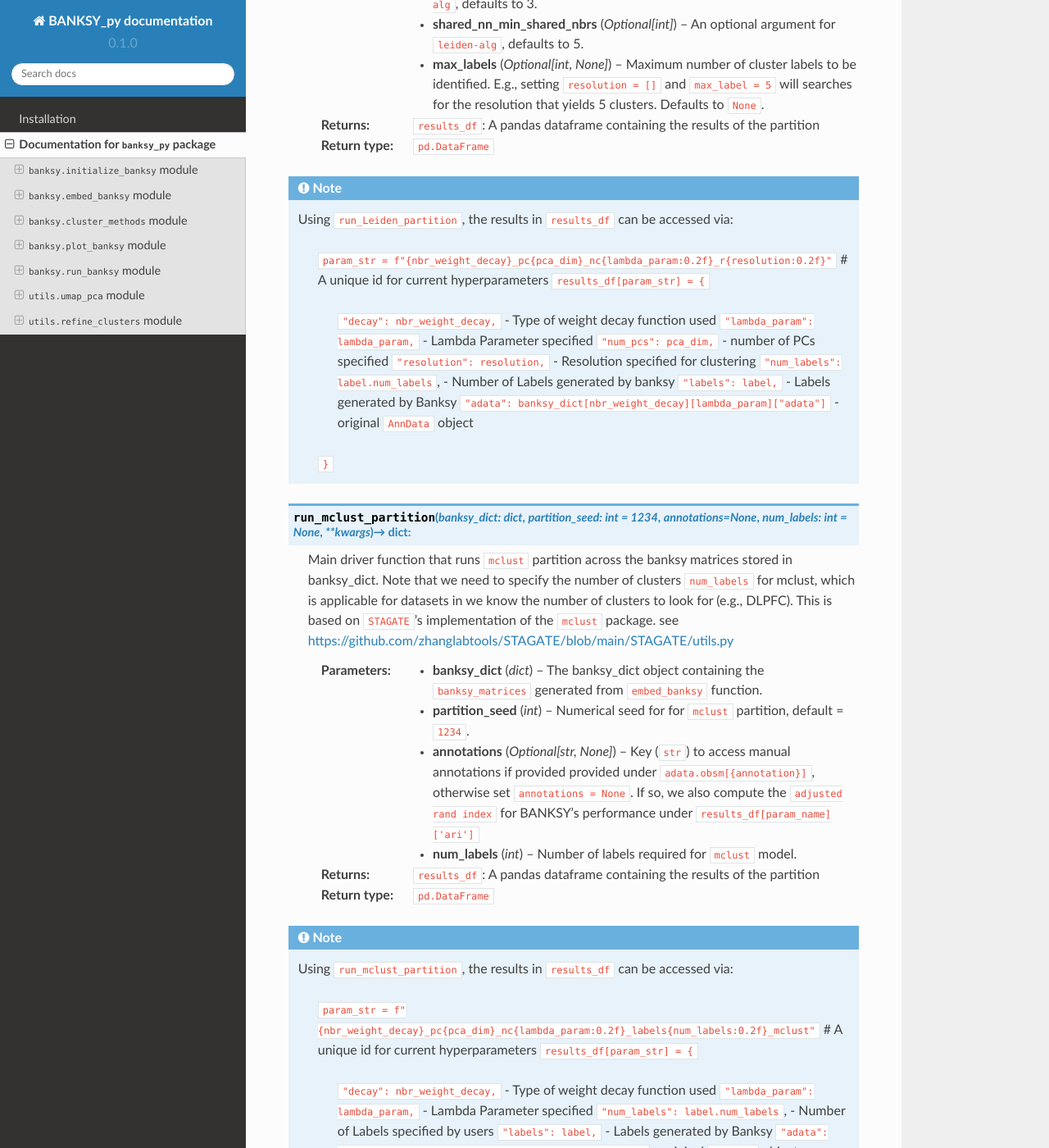
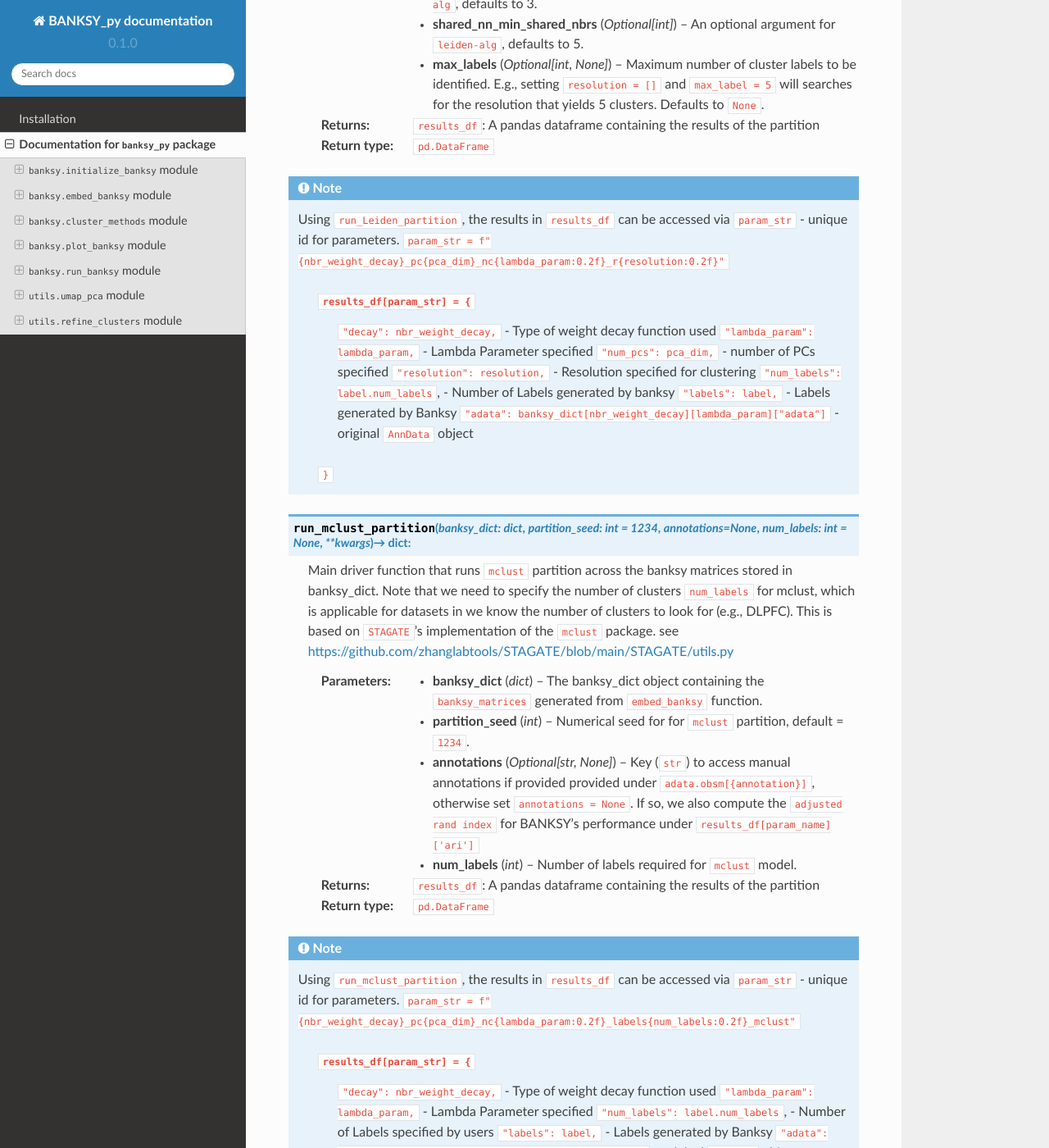
Before and after one commit to yifei-1021/read-the-docs, a Sphinx documentation site: the page built from docs/source/api.rst, in a window 1280 px wide and 1400 px high, scrolled down 2935 px. Shown: the whole window at 82% size. Built offline with Sphinx 7.4.7 and the Read the Docs theme 2.0.0, drawn with Linux system fonts in a browser that asks for light colours; pages that are not in the unit, such as notebooks, are missing from menus.

Commit message:
Update api.rst

```diff
--- a/docs/source/api.rst
+++ b/docs/source/api.rst
@@ -80,9 +80,9 @@ Documentation for ``banksy_py`` package
 
 .. note::
 
-   Using ``run_Leiden_partition``, the results in ``results_df`` can be accessed via:
+   Using ``run_Leiden_partition``, the results in ``results_df`` can be accessed via ``param_str`` -  unique id for parameters.
+   ``param_str = f"{nbr_weight_decay}_pc{pca_dim}_nc{lambda_param:0.2f}_r{resolution:0.2f}"``
 
-      ``param_str = f"{nbr_weight_decay}_pc{pca_dim}_nc{lambda_param:0.2f}_r{resolution:0.2f}"`` # A unique id for current hyperparameters
       ``results_df[param_str] = {``
             ``"decay": nbr_weight_decay,`` - Type of weight decay function used
             ``"lambda_param": lambda_param,`` - Lambda Parameter specified
@@ -109,9 +109,9 @@ Documentation for ``banksy_py`` package
 
 .. note::
 
-   Using ``run_mclust_partition``, the results in ``results_df`` can be accessed via:
+   Using ``run_mclust_partition``, the results in ``results_df`` can be accessed via ``param_str`` -  unique id for parameters.
+   ``param_str = f"{nbr_weight_decay}_pc{pca_dim}_nc{lambda_param:0.2f}_labels{num_labels:0.2f}_mclust"``
 
-      ``param_str = f"{nbr_weight_decay}_pc{pca_dim}_nc{lambda_param:0.2f}_labels{num_labels:0.2f}_mclust"`` # A unique id for current hyperparameters
       ``results_df[param_str] = {``
             ``"decay": nbr_weight_decay,`` - Type of weight decay function used
             ``"lambda_param": lambda_param,`` - Lambda Parameter specified
```
